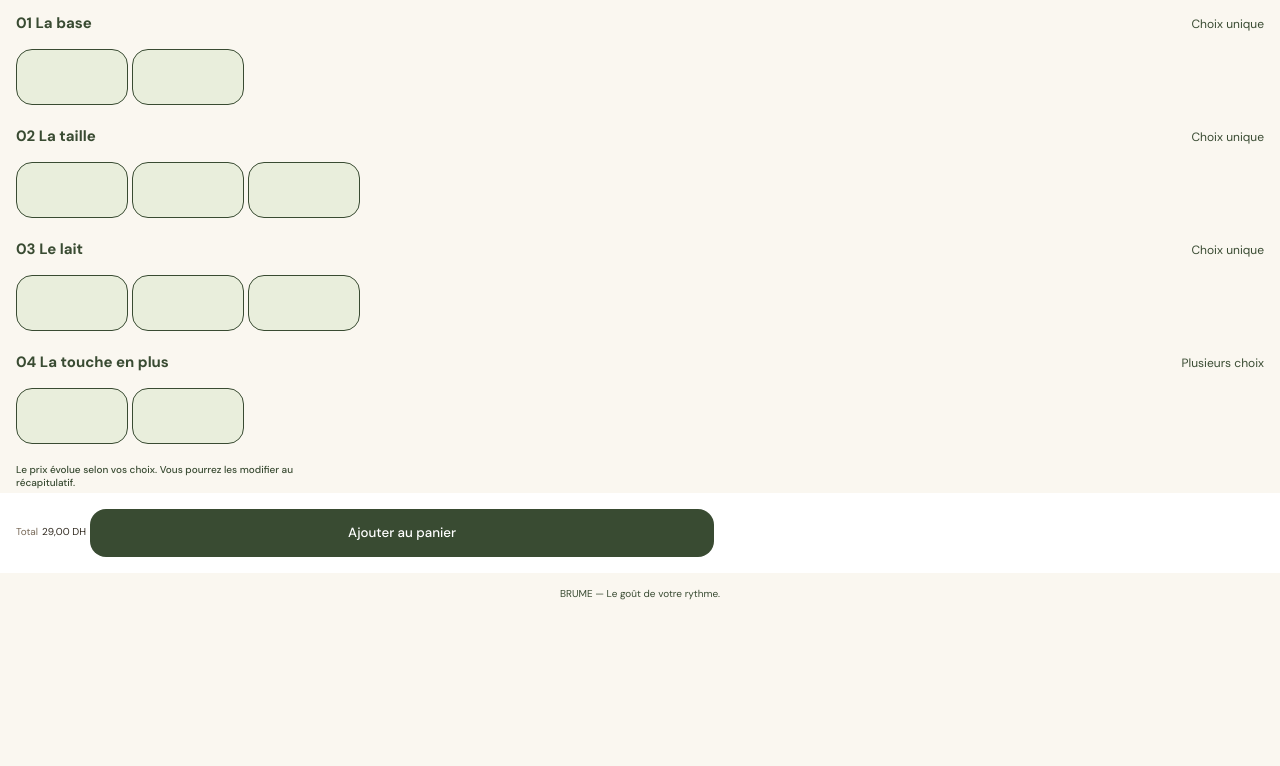
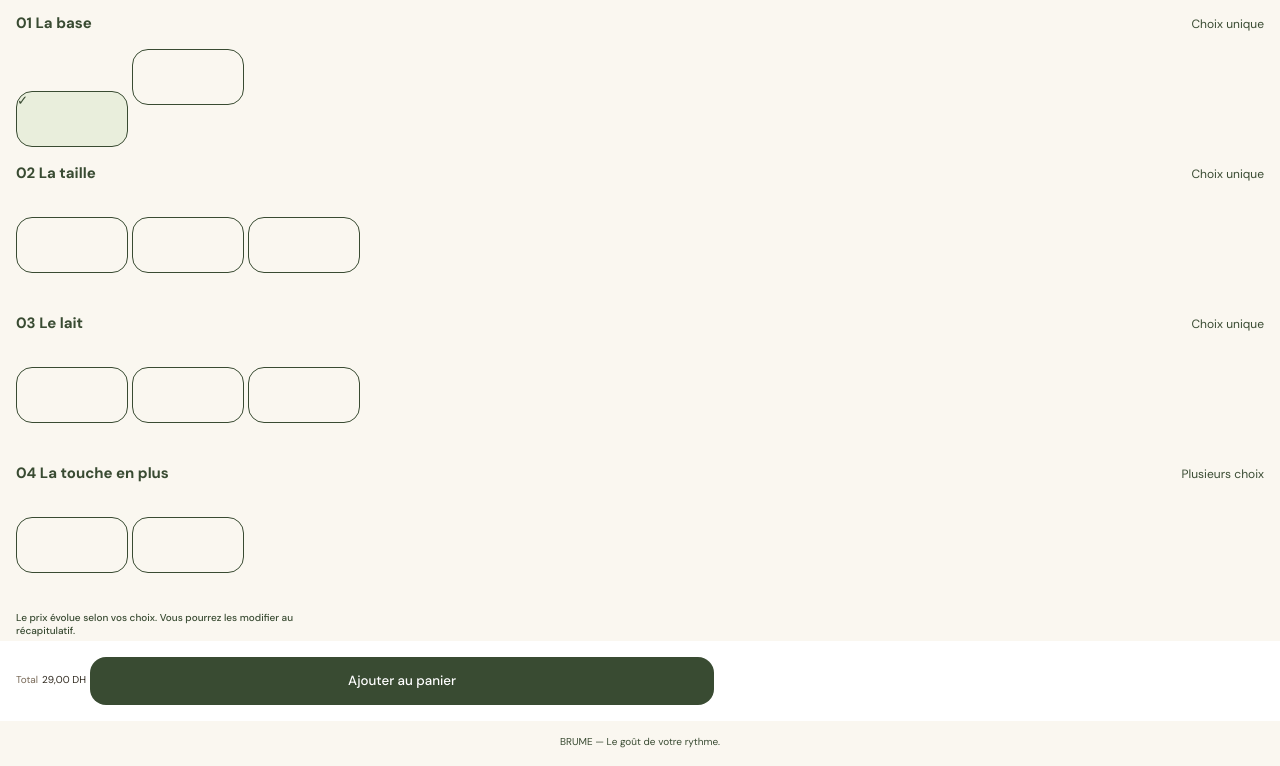
Before and after one commit to elbazgit99/BRUME-Coffe-Shop, a plain HTML site: page index.html in a window 1280 px wide. Shown: the part 704-1470 px from the top of the page. Before the commit the page ends 1322 px from the top, so only its background shows below. Drawn offline with Linux system fonts and the light colour scheme.

Commit message:
feat : styling radio inputs

```diff
--- a/index.html
+++ b/index.html
@@ -67,14 +67,14 @@
 
         <fieldset aria-labelledby="aria-labelled">
           <!-- form1 -->
-          <form action="" class="form1-4">
+          <form action="./script.js" class="form1-4">
             <span class="labels-wrapper">
               <label  for="expresso">01  La base</label>
               <small class="Choix">Choix unique</small>
             </span>
 
             <span class="upper&lower-inpts">
-              <input type="radio" name="labase" id="expresso" checked>
+              <input type="radio" name="labase" id="expresso" placeholder="✓  Espresso" pattern="[Az-aZ]" minlength="" maxlength="" checked>
               <input type="radio" name="labase" id="filtre">
             </span>
           </form>
@@ -82,28 +82,28 @@
           <!-- form2 -->
           <form action="" class="form2-3">
             <span class="labels-wrapper">
-              <label  for="expresso">02  La taille</label>
+              <label  for="tail1">02  La taille</label>
               <small class="Choix">Choix unique</small>
             </span>
 
             <span class="upper&lower-inpts">
-              <input type="radio" name="La-taille" id="expresso">
-              <input type="radio" name="La-taille" id="filtre">
-              <input type="radio" name="La-taille" id="filtre">
+              <input type="radio" name="La-taille" id="tail1">
+              <input type="radio" name="La-taille" id="tail2">
+              <input type="radio" name="La-taille" id="tail3">
             </span>
           </form>
 
           <!-- form3 -->
           <form action="" class="form2-3">
             <span class="labels-wrapper">
-              <label  for="expresso">03  Le lait</label>
+              <label  for="lait1">03  Le lait</label>
               <small class="Choix">Choix unique</small>
             </span>
 
             <span class="upper&lower-inpts">
-              <input type="radio" name="labase" id="expresso">
-              <input type="radio" name="labase" id="filtre">
-              <input type="radio" name="labase" id="filtre">
+              <input type="radio" name="Le-lait" id="lait1">
+              <input type="radio" name="Le-lait" id="lait2">
+              <input type="radio" name="Le-lait" id="lait3">
             </span>
           </form>
 
@@ -115,8 +115,8 @@
             </span>
 
             <span class="upper&lower-inpts">
-              <input type="radio" name="labase" id="expresso">
-              <input type="radio" name="labase" id="filtre">
+              <input type="radio" name="Plusieurs-choix" id="Caramel">
+              <input type="radio" name="Plusieurs-choix" id="Vanille">
             </span>
           </form>
         </fieldset>
@@ -145,6 +145,10 @@
 
   </footer>
 
+  <script src="./script.js">
+
+  </script>
+
 </body>
 
 </html>
--- a/style.css
+++ b/style.css
@@ -42,11 +42,16 @@ small{
   font-family: "DM-Sans-Regular";
 
 }
-
 a,li{
   text-decoration: none;
   list-style: none;
   color: #394B32;
+}
+:root{
+  /* --radio-border: #394B32; */
+  --radio-checked-clr: #E9EEDC;
+  --radio-disabled-bg: #FFFFFF;
+  --border-checked:#394B32 ;
 }
 header{
   border-bottom: solid 1px #394B32;
@@ -190,6 +195,9 @@ main{
       }
       fieldset{
         border: none;
+        display: grid;
+        grid-template-rows: repeat(4,1fr);
+        column-gap: 2rem;
         form{
           display: grid;
 
@@ -199,16 +207,32 @@ main{
             width: 5rem;
           }
           /* style radio herer  */
+          /* search for pseudo calss,pseudo elements */
           input[type="radio"]{
             appearance: none;
-            background-color: #E9EEDC;
+            /* background-color: #E9EEDC; */
             border: solid 1px #394B32;
             height: 3.5rem;
             width: 7rem;
             border-radius: 1rem;
+            background-color: transparent;
+          }
+          input[type="radio"]:not(:disabled):checked{
+            border-color: var(--border-checked);
+            background-color: var(--radio-checked-clr);
+            content: attr("✓");
+          }
+          input[type="radio"]:checked::after{
+            content: "✓";
+          }
+          /* input:focus{
+            background-color: #E9EEDC;
+          } */
+          input::placeholder{
+            color: #E9EEDC;
+            /* -webkit-appearance: ; */
           }
           .labels-wrapper{
-            text-justify: center;
             display: flex;
             justify-content: space-between;
             label{
@@ -219,6 +243,11 @@ main{
               font-size: 12px;
               position: relative;
               top: 3px;
+            }
+          }
+          span{
+            #expresso{
+              grid-area: ;
             }
           }
         }
```
Also changed, not shown: script.js (added).
